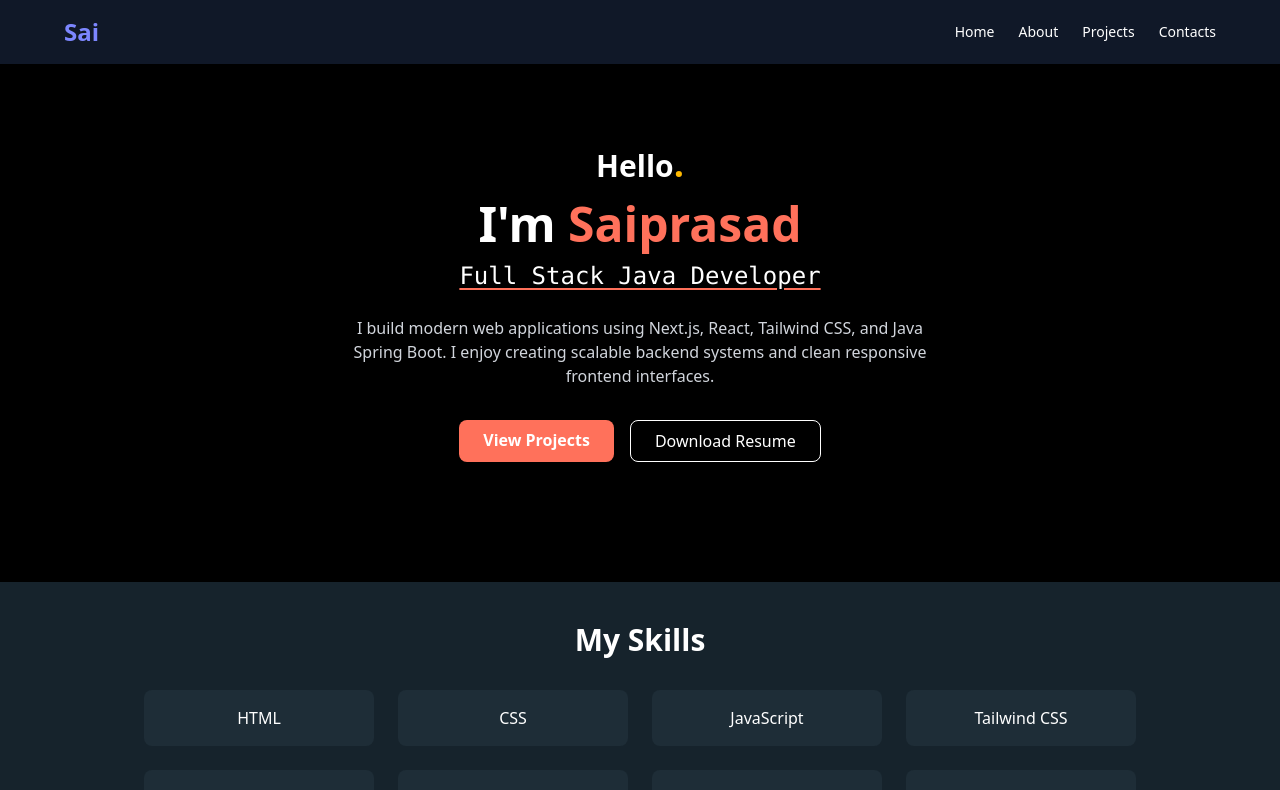
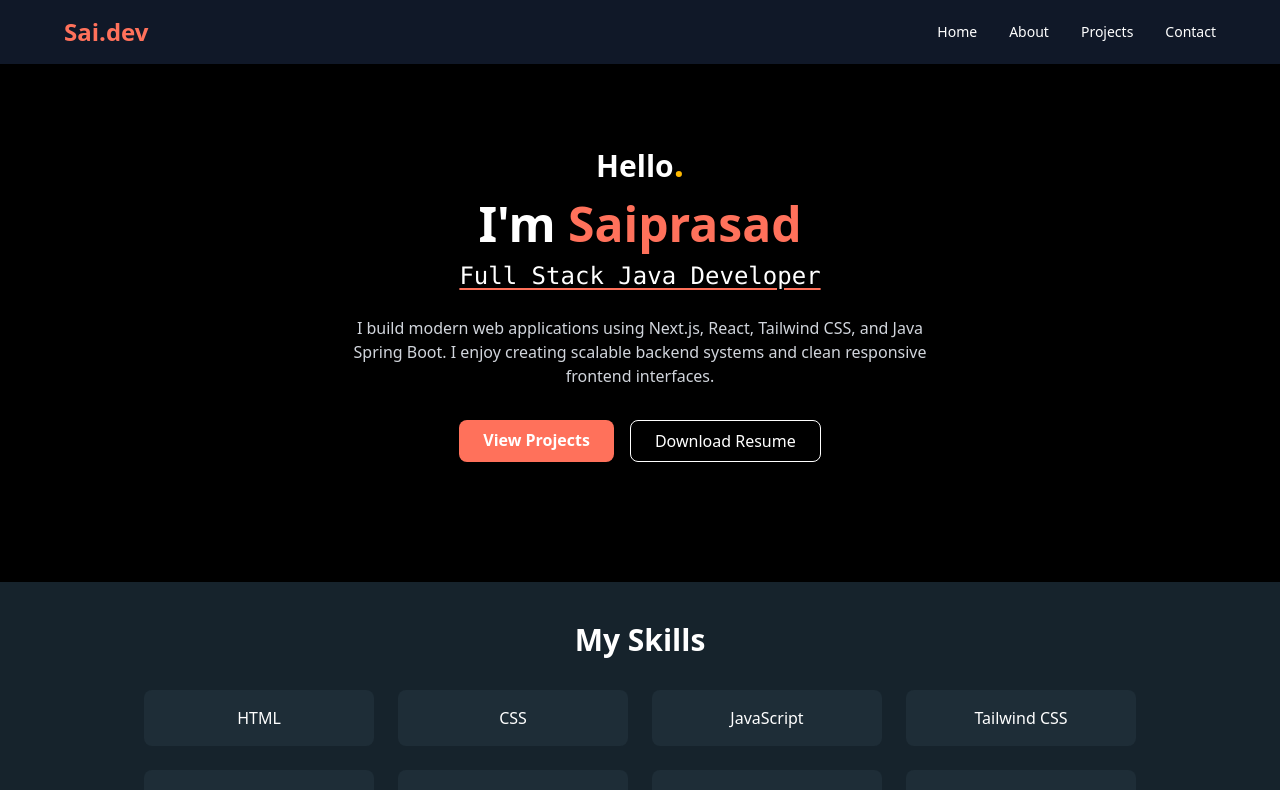
Before and after one commit to saikingalgulwad/portfolio, a Next.js app: page / in a window 1280 px wide. Shown: the top 790 px of the page. Built offline with nearby package versions, Linux system fonts and the light colour scheme.

Commit message:
Update Navbar component for sticky positioning and styling

```diff
--- a/app/components/Navbar.js
+++ b/app/components/Navbar.js
@@ -2,19 +2,38 @@ import Link from "next/link";
 
 export default function Navbar() {
   return (
-    <nav className="bg-gray-900 text-white px-6 py-4 shadow-md">
+    <nav className="bg-gray-900 text-white px-6 py-4 shadow-md sticky top-0 z-50">
+
       <div className="max-w-6xl mx-auto flex justify-between items-center">
-        {/* Logo / Name */}
-        <div className="text-2xl font-bold text-indigo-400">Sai</div>
 
-        {/* Navigation Links */}
-        <div className="space-x-6 text-sm font-medium">
-          <Link href="/" className="hover:text-indigo-400 transition">Home</Link>
-          <Link href="/about" className="hover:text-indigo-400 transition">About</Link>
-          <Link href="/projects" className="hover:text-indigo-400 transition">Projects</Link>
-          <Link href="/contacts" className="hover:text-indigo-400 transition">Contacts</Link>
+        {/* Logo */}
+        <div className="text-2xl font-bold text-[#ff715b]">
+          Sai.dev
         </div>
+
+        {/* Navigation */}
+        <div className="space-x-8 text-sm font-medium">
+
+          <Link href="/" className="hover:text-[#ff715b] transition">
+            Home
+          </Link>
+
+          <Link href="/about" className="hover:text-[#ff715b] transition">
+            About
+          </Link>
+
+          <Link href="/projects" className="hover:text-[#ff715b] transition">
+            Projects
+          </Link>
+
+          <Link href="/contacts" className="hover:text-[#ff715b] transition">
+            Contact
+          </Link>
+
+        </div>
+
       </div>
+
     </nav>
   );
 }
```
